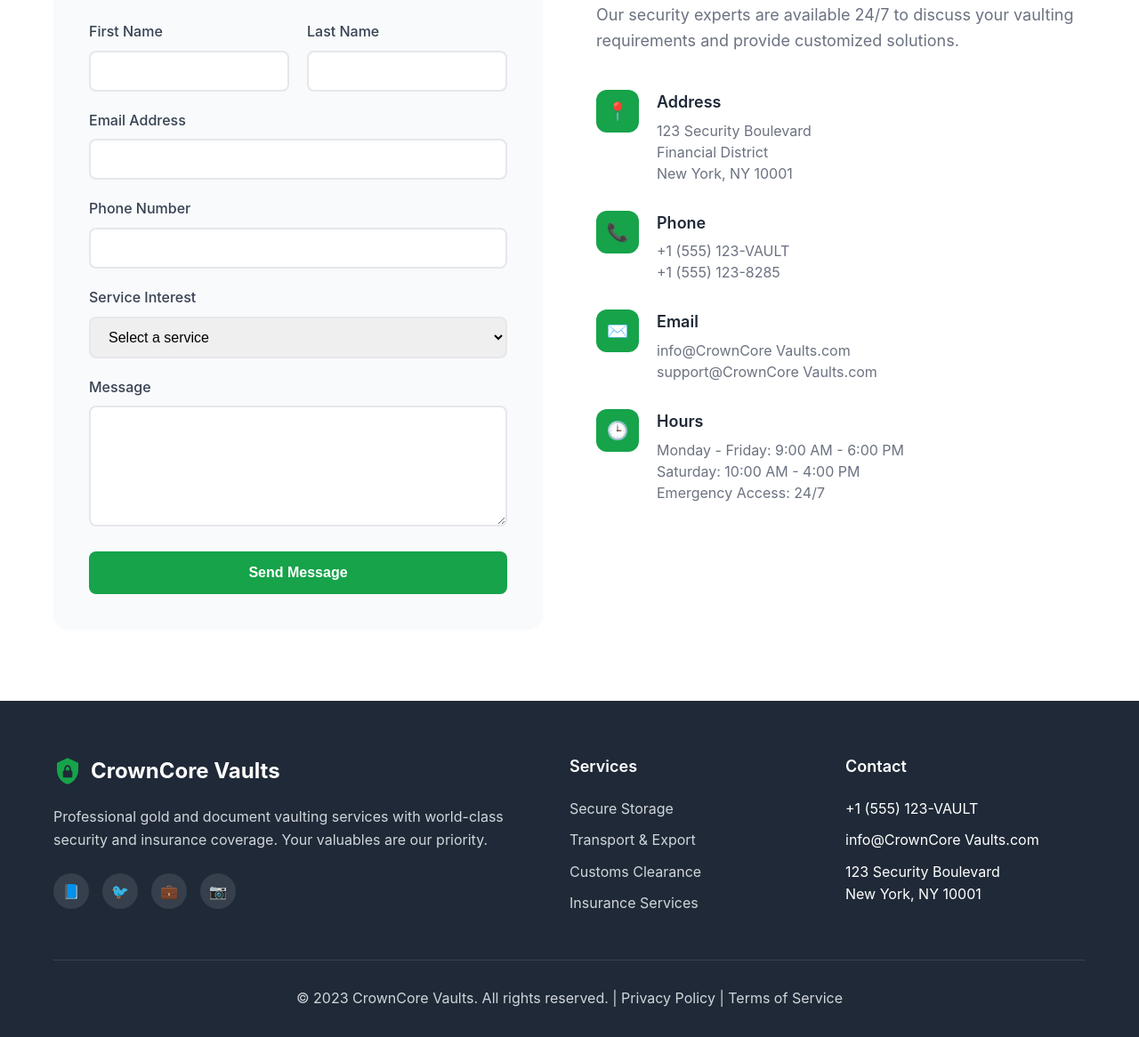
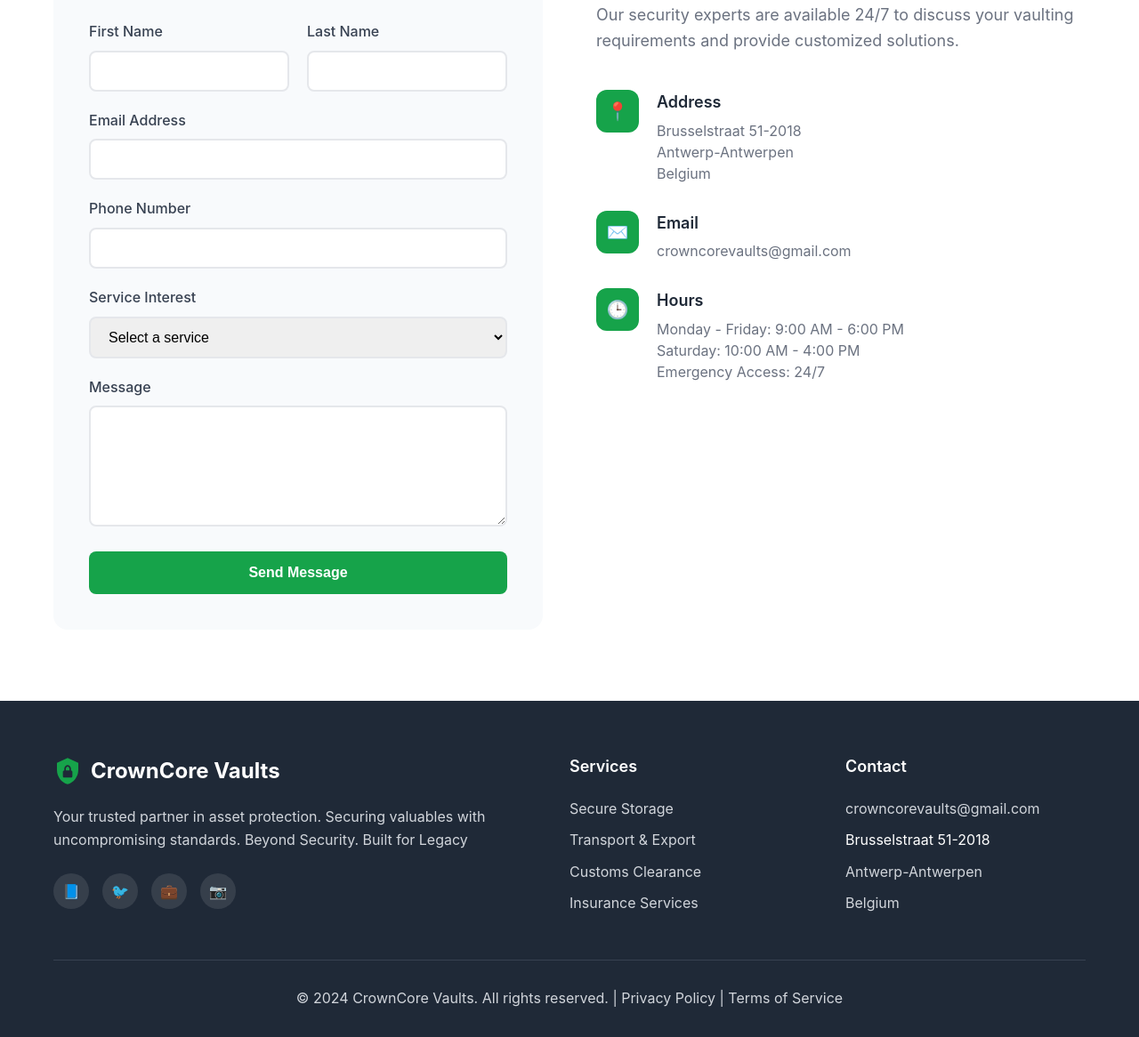
Before and after one commit to CrownCoreVaults/.com, a plain HTML site: page contact.html in a window 1280 px wide. Shown: the part 486-1652 px from the top of the page at 89% size. Drawn offline with Linux system fonts and the light colour scheme.

Commit message:
Update contact.html

```diff
--- a/contact.html
+++ b/contact.html
@@ -533,7 +533,7 @@
 
                     <div id="messageContainer" class="message hidden"></div>
 
-                    <form id="contactForm" action="https://formspree.io/f/YOUR_FORM_ID" method="POST">
+                    <form id="contactForm" action="https://formspree.io/f/xqabgakw" method="POST">
                         <div class="form-row">
                             <div class="form-group">
                                 <label for="firstName" class="form-label">First Name</label>
@@ -591,31 +591,21 @@
                             <div class="contact-details">
                                 <h3>Address</h3>
                                 <p>
-                                    123 Security Boulevard<br>
-                                    Financial District<br>
-                                    New York, NY 10001
+                                    Brusselstraat 51-2018<br>
+                                    Antwerp-Antwerpen<br>
+                                    Belgium
                                 </p>
                             </div>
                         </div>
 
-                        <div class="contact-item">
-                            <div class="contact-icon">📞</div>
-                            <div class="contact-details">
-                                <h3>Phone</h3>
-                                <p>
-                                    +1 (555) 123-VAULT<br>
-                                    +1 (555) 123-8285
-                                </p>
-                            </div>
-                        </div>
 
                         <div class="contact-item">
                             <div class="contact-icon">✉️</div>
                             <div class="contact-details">
                                 <h3>Email</h3>
                                 <p>
-                                    info@CrownCore Vaults.com<br>
-                                    support@CrownCore Vaults.com
+                                    crowncorevaults@gmail.com<br>
+
                                 </p>
                             </div>
                         </div>
@@ -649,8 +639,7 @@
                         <span class="footer-brand-text">CrownCore Vaults</span>
                     </div>
                     <p class="footer-description">
-                        Professional gold and document vaulting services with world-class security and
-                        insurance coverage. Your valuables are our priority.
+                        Your trusted partner in asset protection. Securing valuables with uncompromising standards. Beyond Security. Built for Legacy
                     </p>
                     <div class="social-links">
                         <a href="#" aria-label="Facebook">📘</a>
@@ -673,15 +662,17 @@
                 <div class="footer-section">
                     <h3>Contact</h3>
                     <ul class="footer-links">
-                        <li>+1 (555) 123-VAULT</li>
-                        <li>info@CrownCore Vaults.com</li>
-                        <li>123 Security Boulevard<br>New York, NY 10001</li>
+                        <li><a href="tel:+1-800-SECURE-1"></a></li>
+                        <li><a href="#">crowncorevaults@gmail.com</a></li>
+                        <li><a href="#"></a>Brusselstraat 51-2018</li>
+                        <li><a href="#">Antwerp-Antwerpen</a></li>
+                        <li><a href="#">Belgium</a></li>
                     </ul>
                 </div>
             </div>
 
             <div class="footer-bottom">
-                <p>&copy; 2023 CrownCore Vaults. All rights reserved. | Privacy Policy | Terms of Service</p>
+                <p>&copy; 2024 CrownCore Vaults. All rights reserved. | Privacy Policy | Terms of Service</p>
             </div>
         </div>
     </footer>
```
